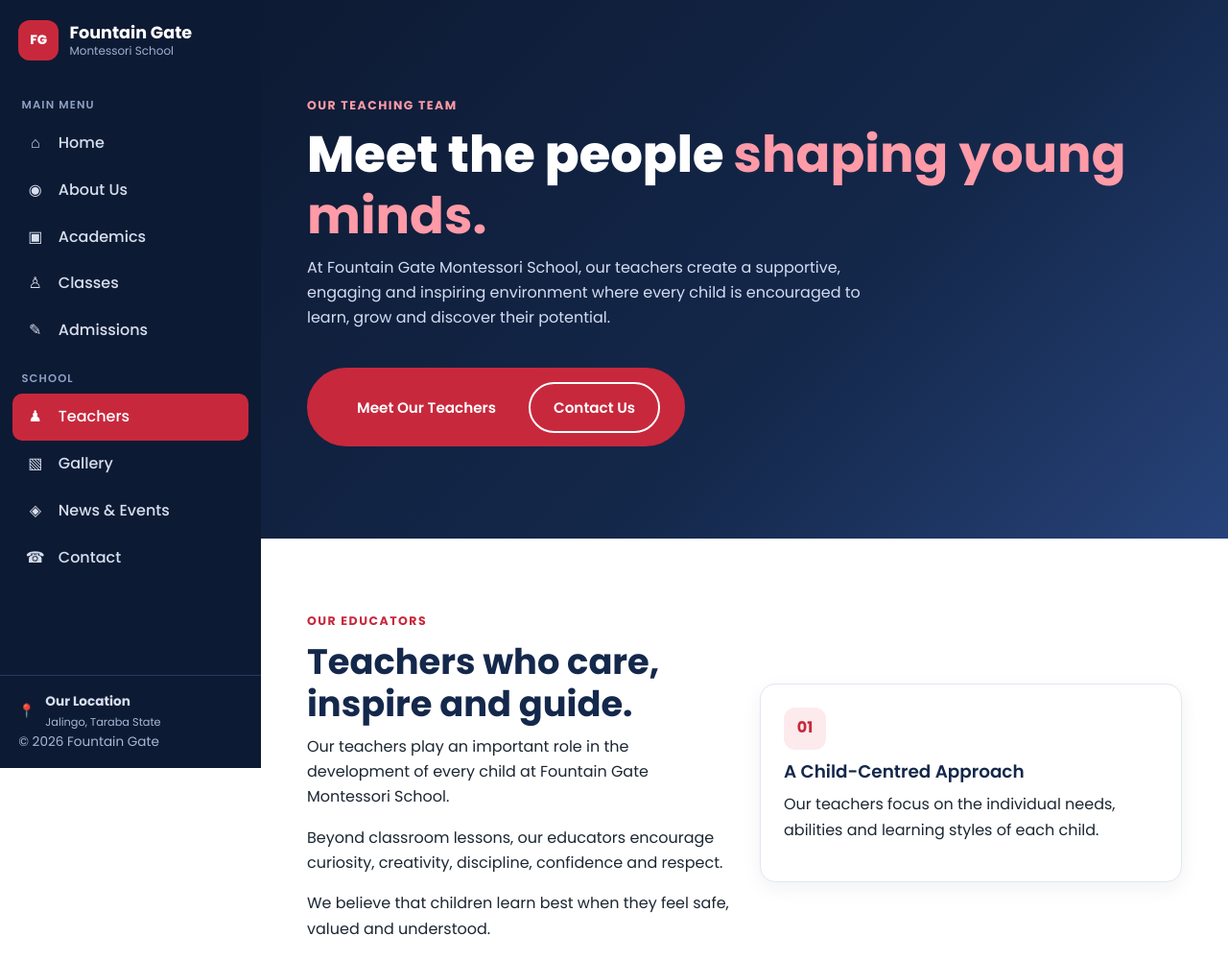
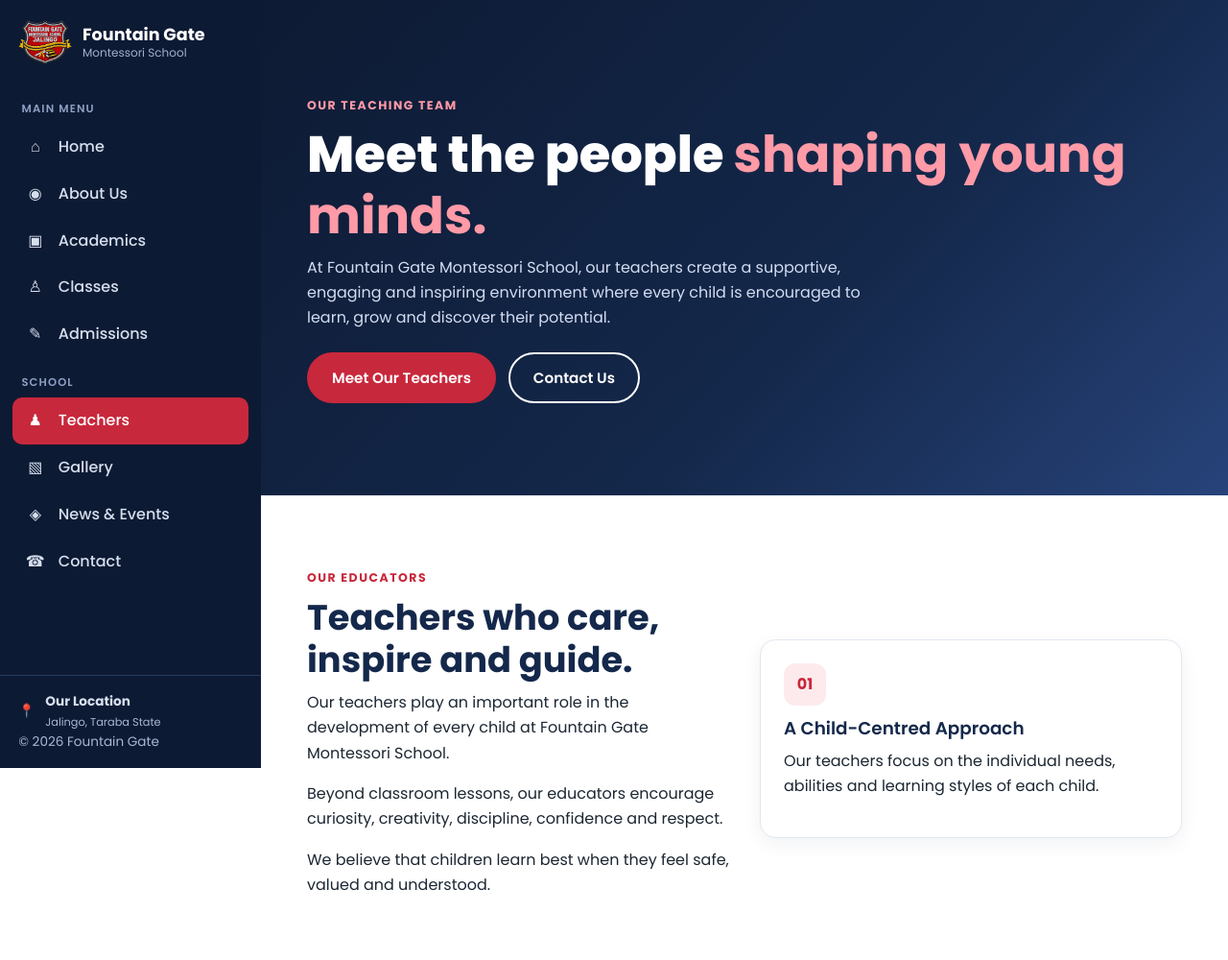
Before and after one commit to bolajiadenijizira/Fountain-gate, a plain HTML site: page teachers.html in a window 1280 px wide. Shown: the top 1000 px of the page at 96% size. Drawn offline with Linux system fonts and the light colour scheme.

Commit message:
Add files via upload

```diff
--- a/css/style.css
+++ b/css/style.css
@@ -71,8 +71,8 @@ section[class$="-hero"] p{max-width:60ch;color:#d3ddf2}
 .star{color:var(--red);font-size:1.5rem}
 
 /* ---------- buttons ---------- */
-[class*="btn"],[class*="button"],.cta-apply,.cta-contact,.quick-phone,.quick-email{display:inline-flex;align-items:center;justify-content:center;gap:.5rem;padding:.8rem 1.5rem;border-radius:999px;border:2px solid var(--red);background:var(--red);color:#fff;font:600 .95rem Poppins,sans-serif;text-decoration:none;cursor:pointer;transition:transform .15s,background .15s}
-[class*="btn"]:hover,[class*="button"]:hover,.quick-phone:hover,.quick-email:hover{transform:translateY(-2px);background:#a91f31}
+[class*="btn"],[class$="button"],.cta-apply,.cta-contact,.quick-phone,.quick-email{display:inline-flex;align-items:center;justify-content:center;gap:.5rem;padding:.8rem 1.5rem;border-radius:999px;border:2px solid var(--red);background:var(--red);color:#fff;font:600 .95rem Poppins,sans-serif;text-decoration:none;cursor:pointer;transition:transform .15s,background .15s}
+[class*="btn"]:hover,[class$="button"]:hover,.quick-phone:hover,.quick-email:hover{transform:translateY(-2px);background:#a91f31}
 .quick-phone:hover,.quick-email:hover{color:#fff}
 [class*="outline"]{background:transparent;color:var(--navy);border-color:var(--navy)}
 [class*="outline"]:hover{background:var(--navy);color:#fff}
@@ -161,3 +161,7 @@ footer span{color:#a9b8d6}
 .footer-socials a{display:grid;place-items:center;width:40px;height:40px;border-radius:50%;background:#1c3260}
 .footer-bottom,.copyright{max-width:1100px;margin:2rem auto 0;padding-top:1rem;border-top:1px solid #243a66;display:flex;flex-wrap:wrap;justify-content:space-between;gap:.5rem;font-size:.85rem}
 @media(prefers-reduced-motion:reduce){*{transition:none!important;scroll-behavior:auto!important}}
+
+/* school logo badge */
+.logo-box,.sidebar-logo-icon,.footer-logo-icon{background:none;padding:0;min-width:0;width:auto;height:auto;overflow:visible}
+.logo-box img,.sidebar-logo-icon img,.footer-logo-icon img{display:block;height:46px;width:auto}
--- a/teachers.html
+++ b/teachers.html
@@ -13,6 +13,10 @@
 <link rel="stylesheet" href="css/style.css">
 <link rel="stylesheet" href="https://cdnjs.cloudflare.com/ajax/libs/font-awesome/6.5.2/css/all.min.css">
 <link href="https://fonts.googleapis.com/css2?family=Poppins:wght@400;500;600;700;800&display=swap" rel="stylesheet">
+<link rel="icon" href="images/favicon.ico" sizes="any">
+<link rel="icon" type="image/png" sizes="32x32" href="images/favicon-32.png">
+<link rel="apple-touch-icon" href="images/apple-touch-icon.png">
+<meta name="theme-color" content="#0d1a33">
 </head>
 
 <body>
@@ -27,9 +31,7 @@
 
     <div class="mobile-logo">
 
-        <div class="logo-box">
-            FGM
-        </div>
+        <div class="logo-box"><img src="images/logo.png" alt="" width="54" height="45"></div>
 
         <div class="mobile-logo-text">
             <strong>Fountain Gate</strong>
@@ -54,9 +56,7 @@
 
     <div class="sidebar-logo">
 
-        <div class="sidebar-logo-icon">
-            FG
-        </div>
+        <div class="sidebar-logo-icon"><img src="images/logo.png" alt="" width="54" height="45"></div>
 
         <div>
             <h2>Fountain Gate</h2>
@@ -799,9 +799,7 @@
 
             <div class="footer-logo">
 
-                <div class="footer-logo-icon">
-                    FGM
-                </div>
+                <div class="footer-logo-icon"><img src="images/logo.png" alt="" width="54" height="45"></div>
 
                 <div>
                     <h3>
```
Also changed, not shown: about.html (+6 -2 lines), academics.html (+6 -6 lines), admissions.html (+6 -6 lines), classes.html (+6 -6 lines), contact.html (+7 -9 lines), gallery.html (+7 -9 lines), index.html (+6 -4 lines), news-events.html (+6 -6 lines), images/apple-touch-icon.png (added), images/favicon-32.png (added), images/favicon.ico (added), images/favicon.png (added), images/icon-512.png (added), images/logo.png (added).
